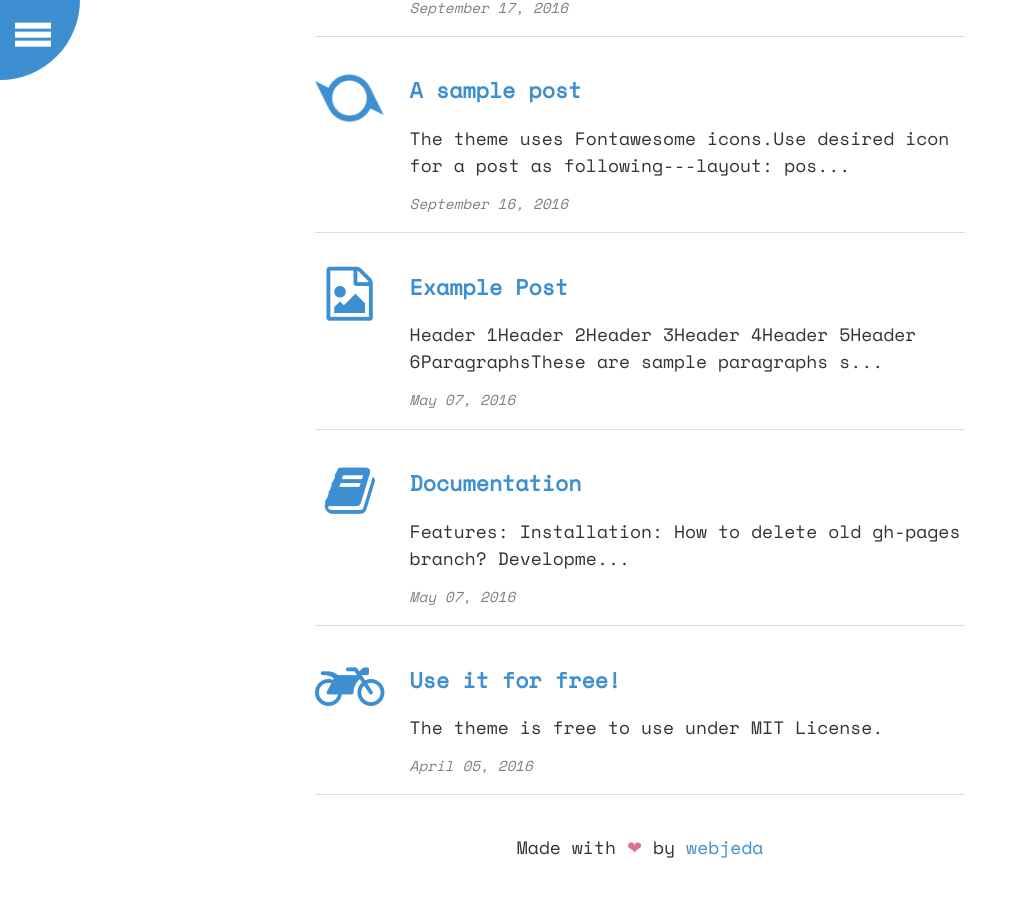
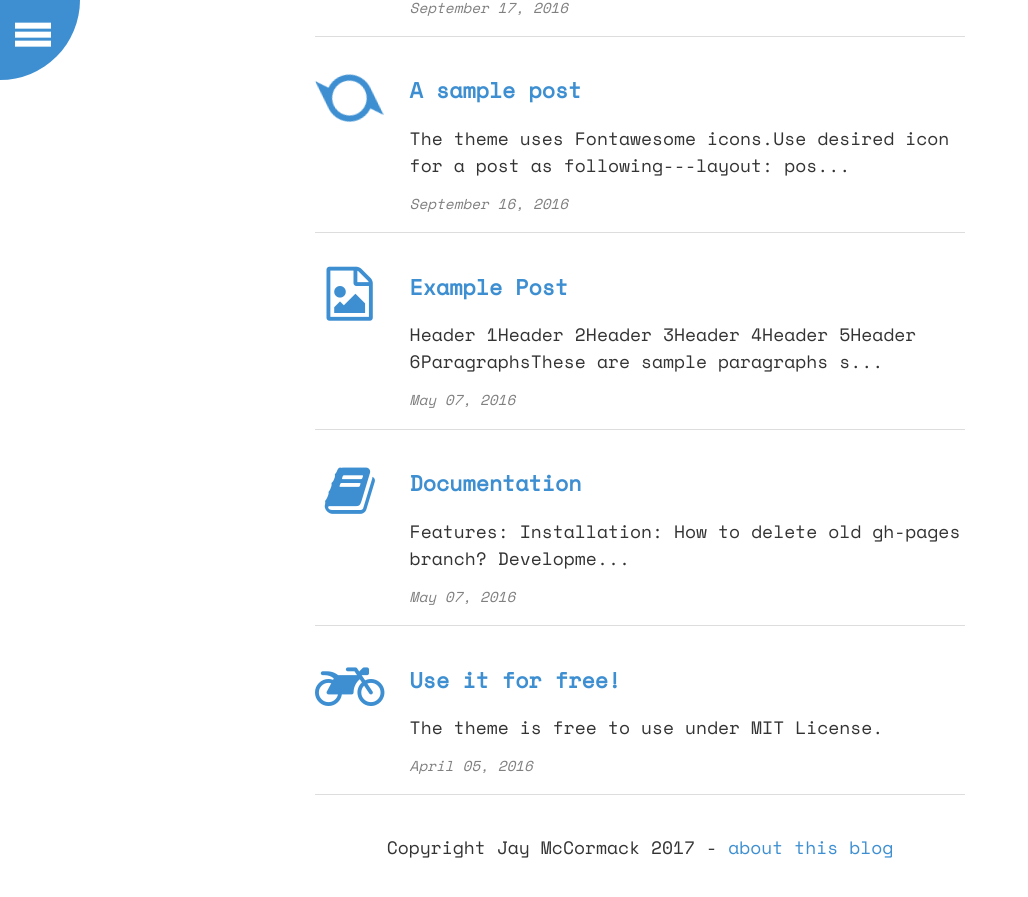
Before and after one commit to sharu725/krishna, a Jekyll site: the page built from index.html, in a window 1280 px wide and 900 px high, scrolled down 1020 px. Shown: the top 897 px of the window, without its empty margins (0-1028 px from the left). Built offline with Jekyll 4.4.1, drawn with Linux system fonts in a browser that asks for light colours.

Commit message:
Update default.html

```diff
--- a/_layouts/default.html
+++ b/_layouts/default.html
@@ -34,7 +34,7 @@
   {{ content }}
 
     <footer>
-      Made with <span style="color: palevioletred">❤</span> by <a href="http://webjeda.com">webjeda</a>
+      Copyright Jay McCormack {{ 'now' | date: "%Y" }} - <a href="/about">about this blog</a>
   </footer>
 </div>
   <!-- Calling Fontawesome at the end to avoid delay in loading -->
```
